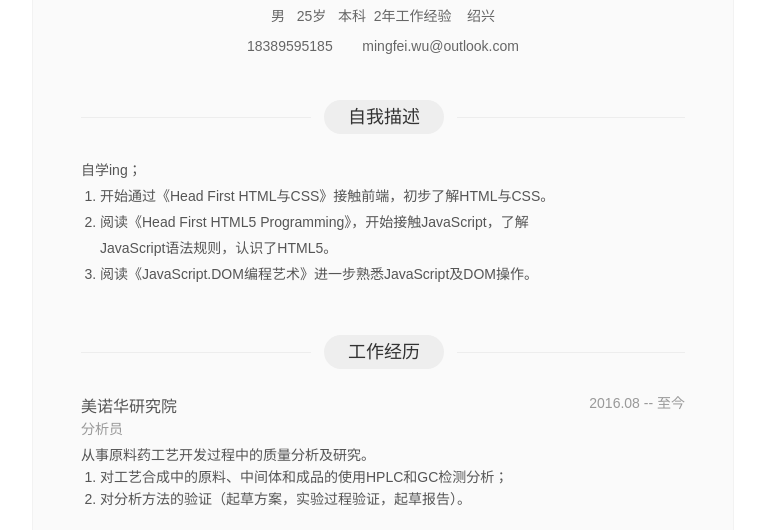
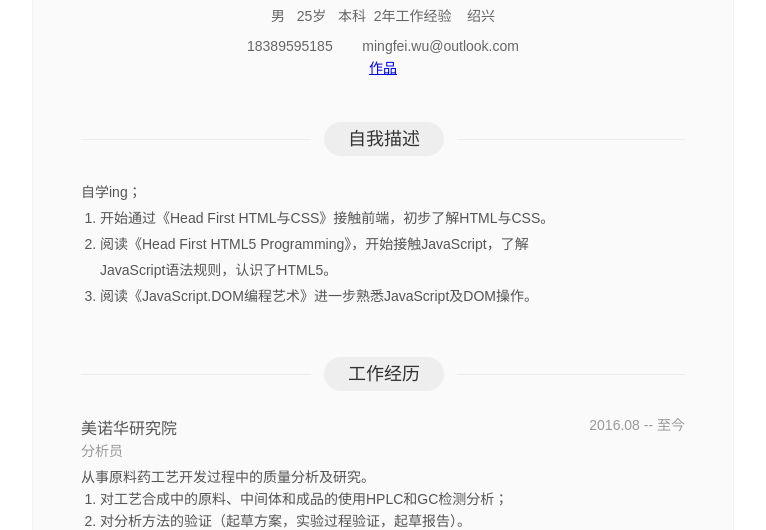
Before and after one commit to wmf1993/resume, a plain HTML site: page index.html in a window 1280 px wide. Shown: the part 270-800 px from the top of the page, without its empty margins (257-1023 px from the left). Drawn offline with Linux system fonts and the light colour scheme.

Commit message:
add production
add production

```diff
--- a/index.html
+++ b/index.html
@@ -393,6 +393,7 @@ content:"...";
 							<span class="mobile"><i></i>18389595185</span>&nbsp;&nbsp;
 							<span class="email"><i></i>mingfei.wu@outlook.com</span>
 						</div>
+            <div style="text-align: center"><a href="production/about_qidian/test.html" target="_blank">作品</a></div>
 					</div>
 				</div>
 			</div>
```
